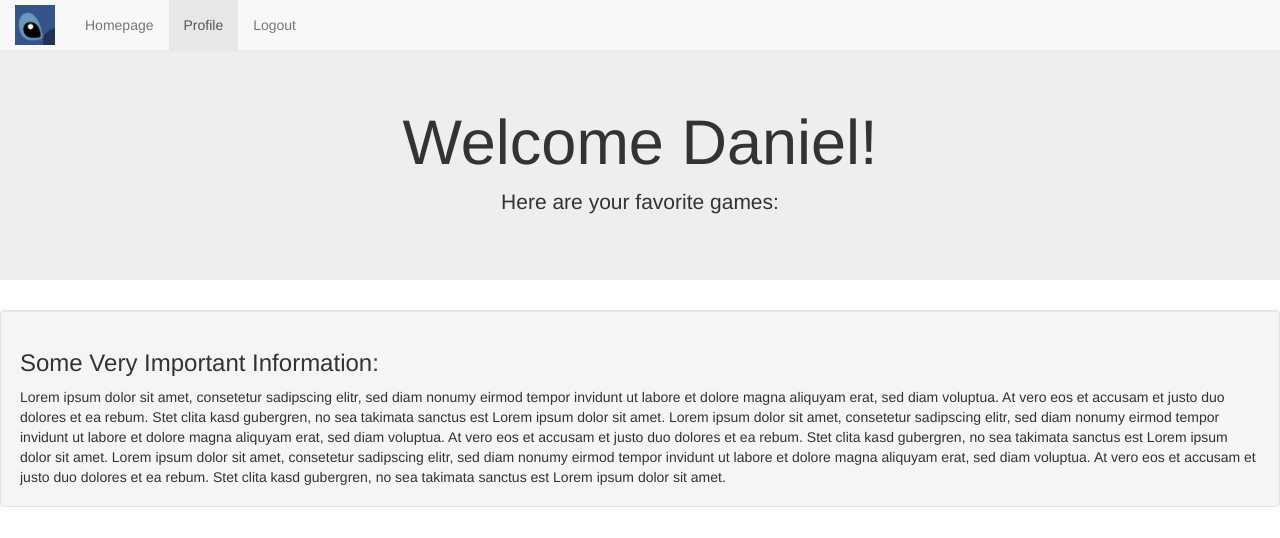
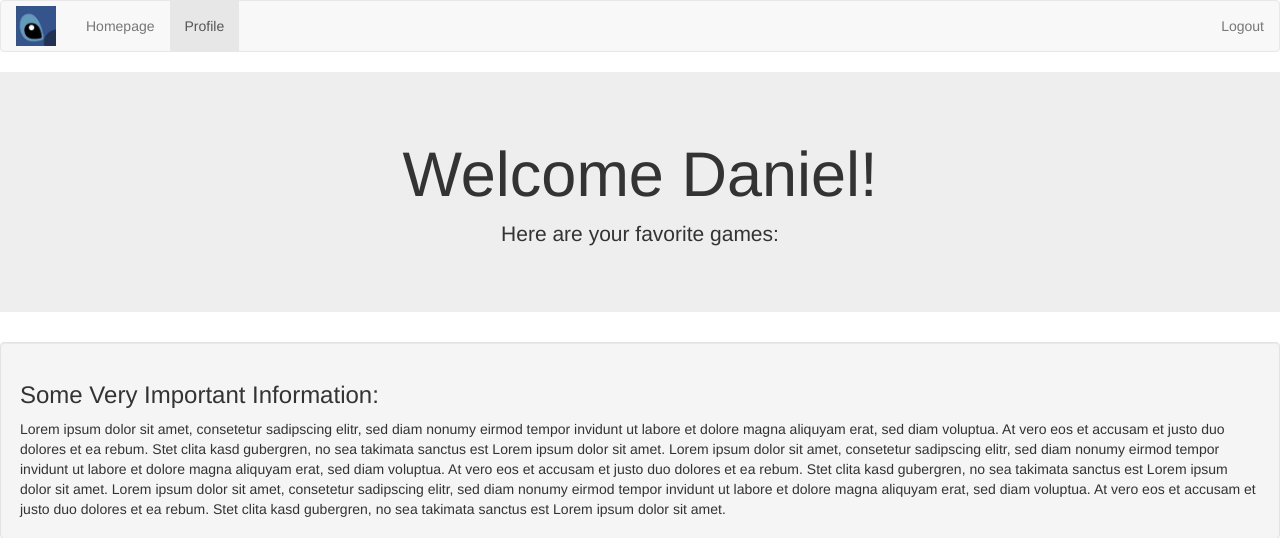
Before and after one commit to ThisIsMyNick/Stitch, a Python web app: template templates/profile.html in a window 1280 px wide. Shown: the top 538 px of the page. Run offline with Jinja, Linux system fonts and the light colour scheme; the template is opened without the code that fills it, so the values that code supplies are empty.

Commit message:
modified nav

```diff
--- a/devlog.txt
+++ b/devlog.txt
@@ -1,6 +1,8 @@
 -------------------------------------------------------------------------------
 				    Devlog
 -------------------------------------------------------------------------------
+Format: firstL -- TIMESTAMP
+
 12/6/16
 Started wishlist.py (the backend for profile.html)
 Started homepage.html and css
--- a/static/css/overwrite.css
+++ b/static/css/overwrite.css
@@ -2,7 +2,3 @@
 	padding-top: 5px;
 	padding-bottom: 5px;
 }
-
-.right {
-
-}
--- a/templates/profile.html
+++ b/templates/profile.html
@@ -11,20 +11,20 @@
   </head>
 
   <body>
-    <nav class="navbar navbar-default navbar-fixed-top">
+    <nav class="navbar navbar-default navbar-top">
       <div class="container-fluid">
         <div class="navbar-header">
           <a class="navbar-brand" href="#"><img src="../static/icon.jpg" width="40" height="40"></a>
         </div>
-        <ul class="nav navbar-nav">
+        <ul class="nav navbar-nav navbar-left">
           <li><a href="#">Homepage</a></li>
           <li class="active"><a href="#">Profile</a></li>
-          <li class="right"><a href="#">Logout</a></li>
+        </ul>
+        <ul class="nav navbar-nav navbar-right">
+          <li><a href="#">Logout</a></li>
         </ul>
       </div>
     </nav>
-
-    <br><br>
     <div class="jumbotron text-center">
       <h1>Welcome Daniel!</h1>
       <p>Here are your favorite games:</p>
```
